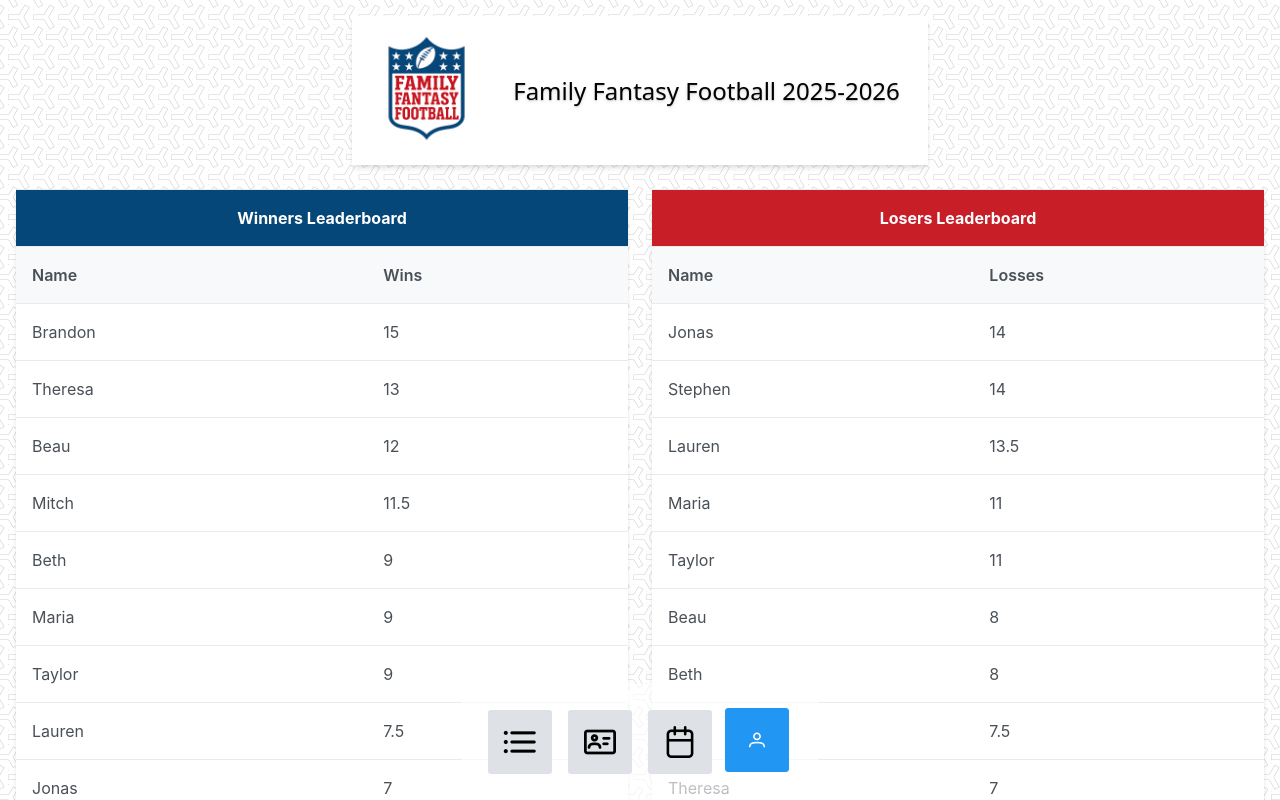
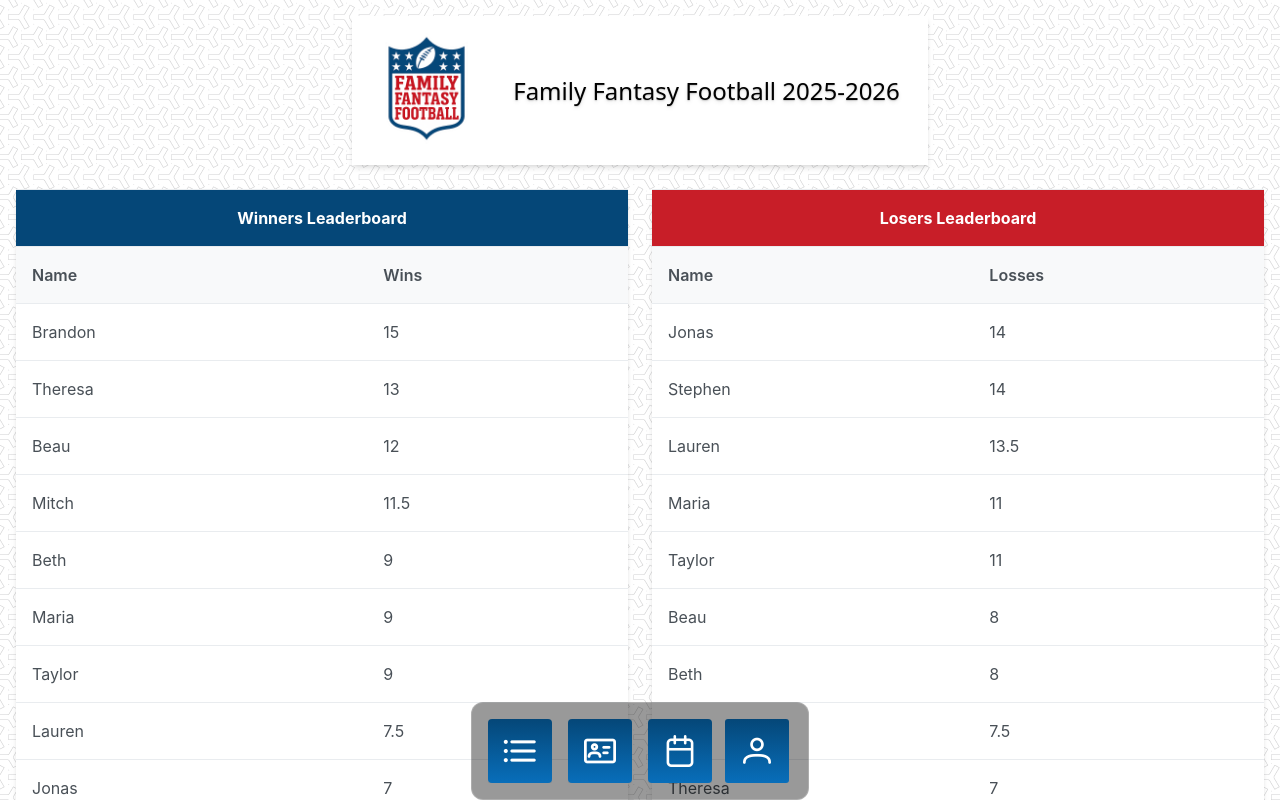
Before and after one commit to jpcyvas/football-bot, a React (Vite) app in the folder site/: page / in a window 1280 px wide. Shown: the top 800 px of the page. Built offline with nearby package versions, Linux system fonts and the light colour scheme.

Commit message:
update buttons and fix css

```diff
--- a/site/src/App.jsx
+++ b/site/src/App.jsx
@@ -245,7 +245,7 @@ export default function App() {
 
       <Dock model={items} position="bottom" style={{position:'fixed'}}/>
 
-
+      <br/><br/>
     </div>
   )
 }
--- a/site/src/style.css
+++ b/site/src/style.css
@@ -91,9 +91,61 @@
 }
 
 .fff-body-tag .p-dock .p-dock-container {
-    background: rgba(255, 255, 255, 0.6);
-    border: 1px solid rgba(255, 255, 255, 0.7);
-    padding: 0.5rem 0.5rem;
-    border-radius: 0.5rem;
-    overflow: visible !important;
+        overflow: visible !important;
 }
+
+.fff-body-tag .p-dock .p-dock-container .p-dock-list{
+        background: rgba(0, 0, 0, 0.4);
+        /* border: 1px solid rgba(0, 0, 0, 0.5); */
+        padding: 0.5rem 0.5rem;
+        border-radius: 12px;
+        overflow: visible !important;
+}
+
+.fff-body-tag .p-dock .p-dock-item .p-avatar{
+        background-image: linear-gradient(-180deg, #054778 0%, #086EBA 100%);
+        border-radius: 4px;
+        font-size:1.75rem !important;
+        box-sizing: border-box;
+        color: #FFFFFF;
+        display: flex;
+        justify-content: center;
+        padding: 1rem 1.75rem;
+        text-decoration: none;
+        width: 100%;
+        border: 0;
+        cursor: pointer;
+        user-select: none;
+        -webkit-user-select: none;
+        touch-action: manipulation;
+        box-shadow: var(--shadow-md);
+        overflow: visible;
+
+
+}
+
+.fff-body-tag .p-dock .p-dock-item .p-avatar:hover{
+          background-image: linear-gradient(-180deg, #086EBA 0%, #0A88E6 100%);
+}
+
+.fff-body-tag .p-dock .p-dock-item .p-speeddial > .p-button{
+        background-image: linear-gradient(-180deg, #054778 0%, #086EBA 100%);
+        border-radius: 3px;
+        outline: none;
+        color: #FFFFFF;
+        border: 0;
+        bottom:-2px;
+}
+
+.fff-body-tag .p-dock .p-dock-item .p-speeddial > .p-button:hover{
+          background-image: linear-gradient(-180deg, #086EBA 0%, #0A88E6 100%);
+}
+
+
+.fff-body-tag .p-dock .p-dock-item .p-speeddial .p-button:first-of-type .pi{
+        font-size:1.75rem;
+}
+
+.fff-body-tag .p-dock .p-dock-item .p-speeddial .p-button:focus{
+        box-shadow: 0;
+}
```
